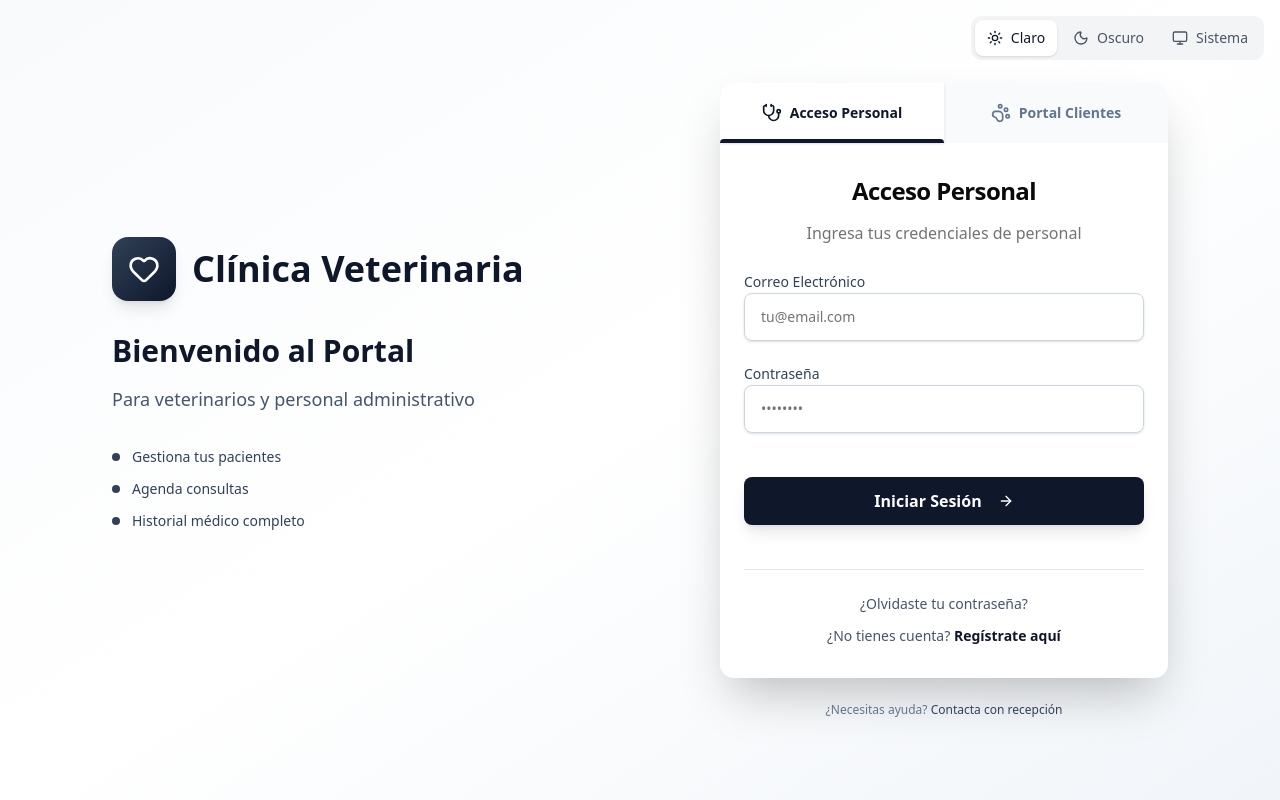
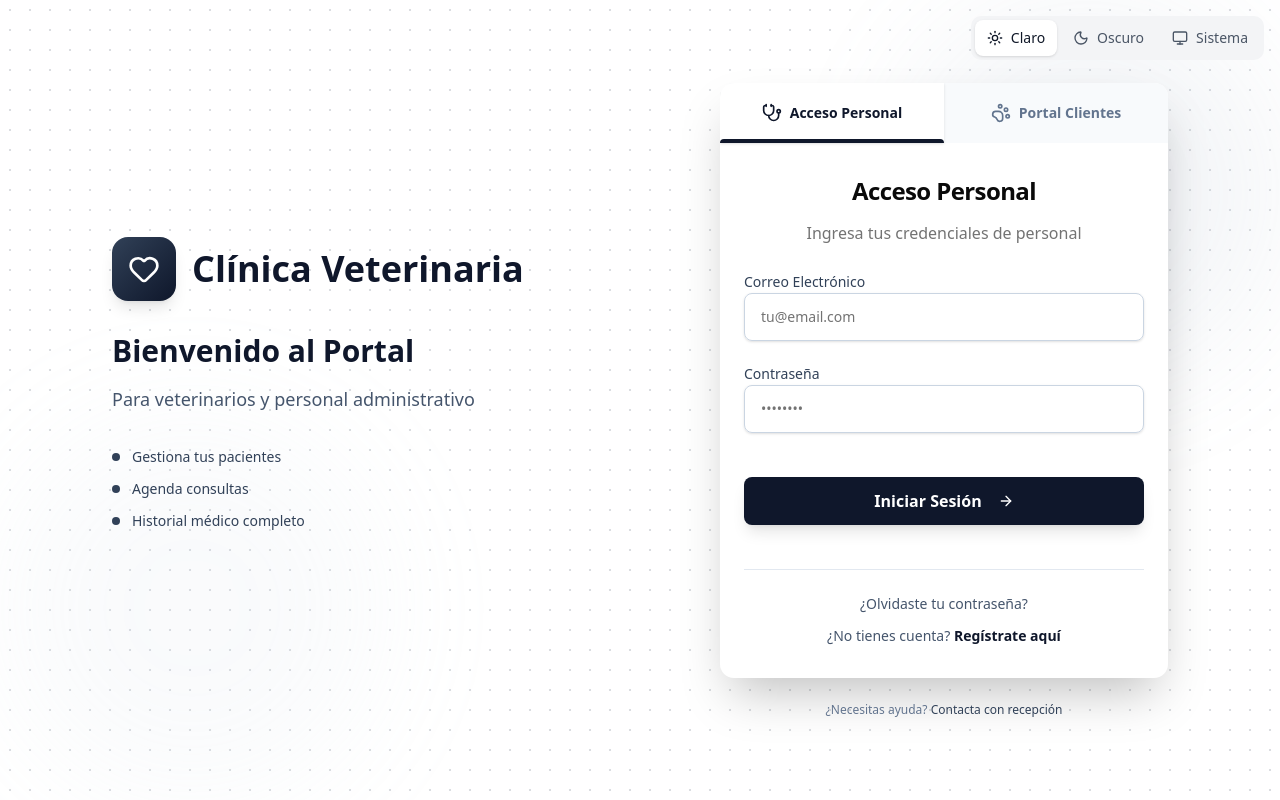
Before and after one commit to Vic-Lara-Gilles/MERN-V1-frontend, a React (Vite) app: page / in a window 1280 px wide. Built offline with nearby package versions, Linux system fonts and the light colour scheme; no server answers.

Commit message:
fix(pages): remove gradient background blocking body pattern
Removed bg-linear-to-br gradient classes from main container
that were covering the global dotted pattern on the body element.

```diff
--- a/src/paginas/SeleccionAcceso.jsx
+++ b/src/paginas/SeleccionAcceso.jsx
@@ -58,7 +58,7 @@
   const { msg } = alerta;
 
   return (
-    <div className="min-h-screen w-full flex items-center justify-center relative overflow-hidden bg-linear-to-br from-slate-50 via-white to-slate-100 dark:from-gray-900 dark:via-gray-900 dark:to-gray-800">
+    <div className="min-h-screen w-full flex items-center justify-center relative overflow-hidden">
       <AnimatedBackground tipoAcceso={tipoAcceso} />
 
       {/* Theme Toggle - Posición absoluta superior derecha */}
```
